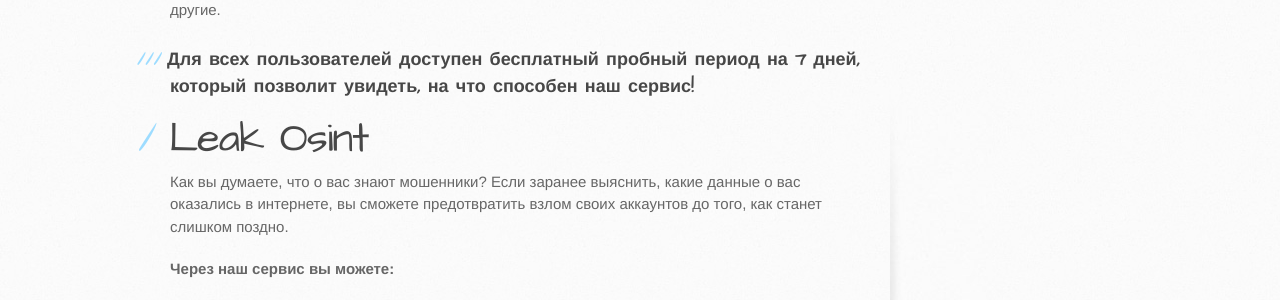
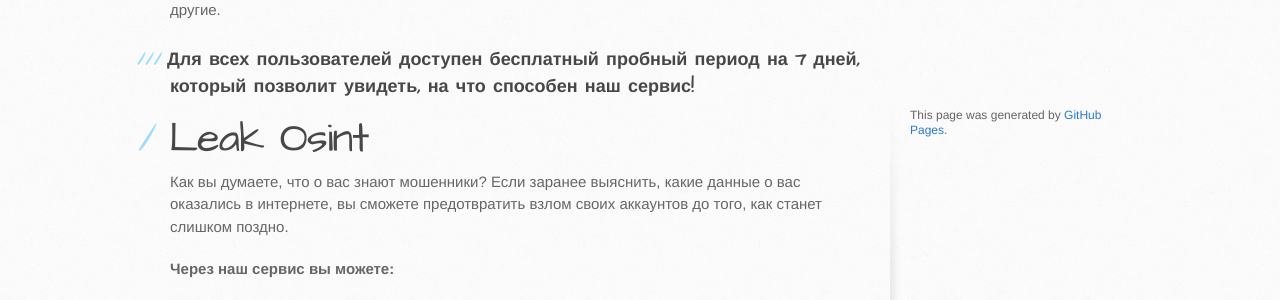
Before and after one commit to LeakOSINT/LeakOSINT.github.io, a Jekyll site: the page built from index.md, in a window 1280 px wide. Shown: the part 956-1256 px from the top of the page. Built offline with Jekyll 4.4.1, drawn with Linux system fonts in a browser that asks for light colours; our own code applies the rules of GitHub Pages for plain Markdown files.

Commit message:
Update default.html

```diff
--- a/_layouts/default.html
+++ b/_layouts/default.html
@@ -59,7 +59,7 @@
             <p class="repo-owner"><a href="{{ site.github.repository_url }}">{{ site.github.repository_name }}</a> is maintained by <a href="{{ site.github.owner_url }}">{{ site.github.owner_name }}</a>.</p>
           {% endif %}
 
-
+         <p>This page was generated by <a href="https://pages.github.com">GitHub Pages</a>.</p>
         </aside>
       </div>
     </div>
```
